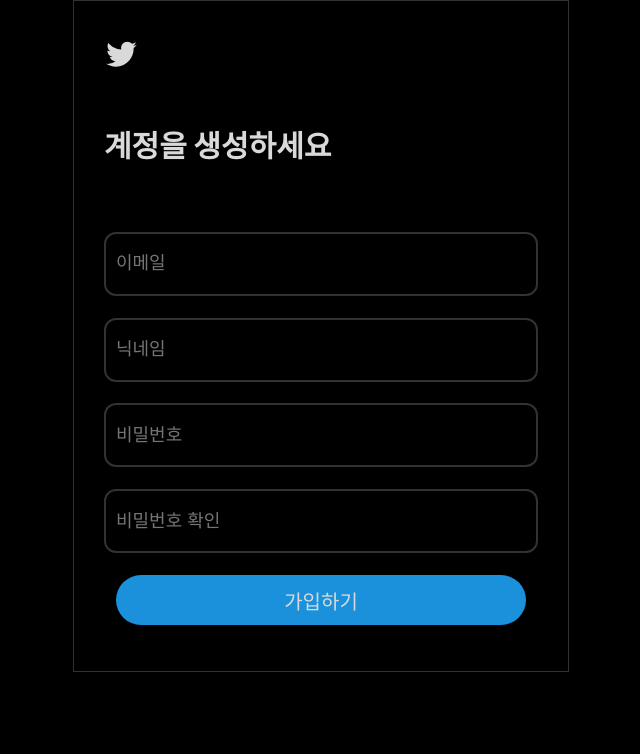
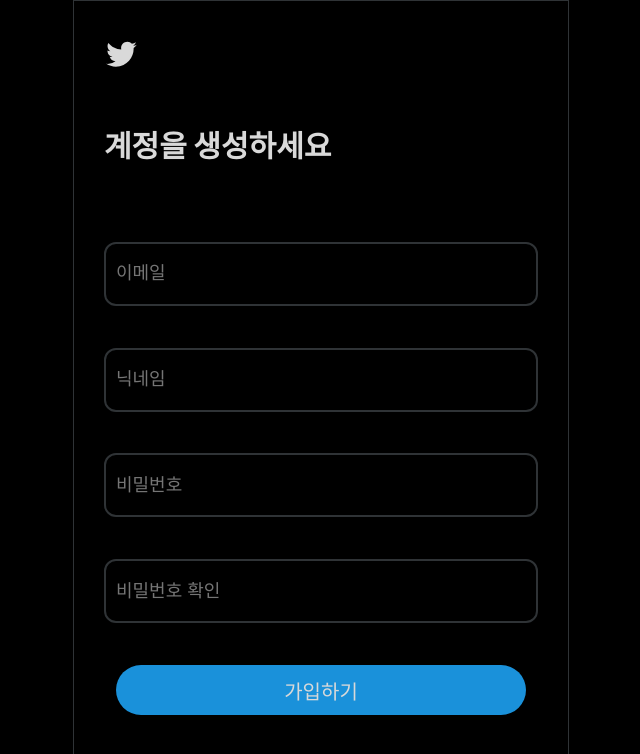
Before and after one commit to wglee0511/rweeter, a React (Create React App) app: page /signup in a window 1280 px wide. Shown: the top 754 px of the page, without its empty margins (319-959 px from the left). Built offline with nearby package versions, Linux system fonts and the light colour scheme.

Commit message:
Add firestore signup and login

```diff
--- a/package.json
+++ b/package.json
@@ -10,6 +10,8 @@
     "@testing-library/react": "^11.1.0",
     "@testing-library/user-event": "^12.1.10",
     "connected-react-router": "^6.9.1",
+    "firebase": "^8.7.0",
+    "formik": "^2.2.9",
     "lodash": "^4.17.21",
     "moment": "^2.29.1",
     "react": "^17.0.2",
@@ -21,7 +23,8 @@
     "redux-logger": "^3.0.6",
     "redux-thunk": "^2.3.0",
     "styled-components": "^5.3.0",
-    "web-vitals": "^1.0.1"
+    "web-vitals": "^1.0.1",
+    "yup": "^0.32.9"
   },
   "scripts": {
     "start": "react-scripts start",
--- a/src/App.js
+++ b/src/App.js
@@ -1,4 +1,4 @@
-import React from "react";
+import React, { useEffect } from "react";
 import { Redirect, Route, Switch } from "react-router-dom";
 import styled from "styled-components";
 import "./App.css";
@@ -7,9 +7,11 @@ import Login from "./pages/Login";
 import Signup from "./pages/Signup";
 import Main from "./pages/Main";
 import theme from "./shared/theme";
+import { connect, useSelector } from "react-redux";
 
 function App(props) {
-  const is_login = false;
+  const is_login = useSelector((state) => state.user.is_login);
+  useEffect(() => {}, []);
 
   return (
     <Wrapper className="App">
--- a/src/components/LoginForm.js
+++ b/src/components/LoginForm.js
@@ -18,6 +18,7 @@ LoginForm.defaultProps = {
 const Banner = styled.div`
   display: flex;
   flex-direction: column;
+  justify-content: space-between;
   height: ${(props) => props.height};
   padding: 35px 30px 35px 30px;
 `;
--- a/src/elements/Button.js
+++ b/src/elements/Button.js
@@ -3,10 +3,10 @@ import styled from "styled-components";
 import theme from "../shared/theme";
 
 const Button = (props) => {
-  const { _onClick, btnstyle, width, height, text, size } = props;
+  const { _onClick, btnstyle, width, height, text, size, type } = props;
   const styles = { btnstyle, width, height, size };
   return (
-    <ButtonStyle onClick={_onClick} {...styles}>
+    <ButtonStyle type={type} onClick={_onClick} {...styles}>
       {text}
     </ButtonStyle>
   );
@@ -19,6 +19,7 @@ Button.defaultProps = {
   height: "50px",
   text: "르위터",
   size: "25px",
+  type: "",
 };
 
 const ButtonStyle = styled.button`
--- a/src/elements/LoginInput.js
+++ b/src/elements/LoginInput.js
@@ -2,19 +2,8 @@ import React from "react";
 import styled from "styled-components";
 import theme from "../shared/theme";
 
-const LoginInput = (props) => {
-  const { children, width, height, size, placeholder, _onChange } = props;
-  const styles = {
-    width,
-    height,
-    size,
-  };
-
-  return (
-    <Input {...styles} placeholder={placeholder} onChange={_onChange}>
-      {children}
-    </Input>
-  );
+const LoginInput = ({ children, ...rest }) => {
+  return <Input {...rest}>{children}</Input>;
 };
 
 LoginInput.defaultProps = {
@@ -24,6 +13,7 @@ LoginInput.defaultProps = {
   size: "18px",
   placeholder: "르위터",
   _onChange: () => {},
+  type: "text",
 };
 
 const Input = styled.input`
--- a/src/index.js
+++ b/src/index.js
@@ -10,9 +10,7 @@ import { Provider } from "react-redux";
 ReactDOM.render(
   <Provider store={store}>
     <ConnectedRouter history={history}>
-      <React.StrictMode>
-        <App />
-      </React.StrictMode>
+      <App />
     </ConnectedRouter>
   </Provider>,
   document.getElementById("root")
--- a/src/pages/Login.js
+++ b/src/pages/Login.js
@@ -5,19 +5,63 @@ import Button from "../elements/Button";
 import LoginInput from "../elements/LoginInput";
 import LoginSubmitForm from "../elements/LoginSubmitForm";
 import styled from "styled-components";
+import { useFormik } from "formik";
+import { useDispatch } from "react-redux";
+import * as Yup from "yup";
+import theme from "../shared/theme";
+import { actionLoginForAuth } from "../redux/modules/user";
 
 const Login = (props) => {
-  const handleOnClick = () => {
-    props.history.push("/");
-  };
+  const dispatch = useDispatch();
+  const formik = useFormik({
+    initialValues: {
+      userId: "",
+      pwd: "",
+    },
+
+    validationSchema: Yup.object({
+      userId: Yup.string()
+        .email("이메일 형식이 아닙니다.")
+        .required("아이디를 입력해주세요!"),
+      pwd: Yup.string()
+        .min(8, "비밀번호는 8자리 이상이여야 합니다.")
+        .matches(/[a-zA-Z]/, "패스워드에는 반드시 영문을 포함해야합니다.")
+        .required("패스워드를 입력해주세요."),
+    }),
+
+    onSubmit: (values) => {
+      // dispatch 자리
+      dispatch(actionLoginForAuth(values));
+    },
+  });
   return (
     <LoginForm height="450px">
       <TwitterIcon fontSize="large" />
       <Intro>르위터 로그인</Intro>
-      <LoginSubmitForm _onSubmit>
-        <LoginInput placeholder="이메일" _onChange />
-        <LoginInput placeholder="닉네임" _onChange />
-        <Button text="가입하기" size="20px" _onClick={handleOnClick} />
+      <LoginSubmitForm _onSubmit={formik.handleSubmit}>
+        <LoginInput
+          placeholder="이메일"
+          id="userId"
+          name="userId"
+          type="userId"
+          onChange={formik.handleChange}
+          value={formik.values.userId}
+        />
+        {formik.touched.userId && formik.errors.userId ? (
+          <HelperMsg>{formik.errors.userId}</HelperMsg>
+        ) : null}
+        <LoginInput
+          placeholder="비밀번호"
+          id="pwd"
+          name="pwd"
+          type="password"
+          onChange={formik.handleChange}
+          value={formik.values.pwd}
+        />
+        {formik.touched.pwd && formik.errors.pwd ? (
+          <HelperMsg>{formik.errors.pwd}</HelperMsg>
+        ) : null}
+        <Button text="로그인하기" size="20px" type="submit" />
       </LoginSubmitForm>
     </LoginForm>
   );
@@ -29,5 +73,11 @@ const Intro = styled.h1`
   text-align: start;
   margin: 60px 0 60px;
 `;
+const HelperMsg = styled.div`
+  margin-top: 1rem;
+  font-size: 15px;
+  font-weight: 600;
+  color: ${theme.buttonColor};
+`;
 
 export default Login;
--- a/src/pages/Signup.js
+++ b/src/pages/Signup.js
@@ -5,31 +5,93 @@ import styled from "styled-components";
 import Button from "../elements/Button";
 import LoginInput from "../elements/LoginInput";
 import LoginSubmitForm from "../elements/LoginSubmitForm";
+import { useFormik } from "formik";
+import * as Yup from "yup";
+import theme from "../shared/theme";
+import { useDispatch } from "react-redux";
+import { actionSignupforAuth } from "../redux/modules/user";
 
 const Signup = (props) => {
-  const handleToLogin = () => {
-    props.history.push("/login");
-  };
-  const handleOnSubmit = (event) => {
-    event.preventDefalut();
-    props.history.push("/login");
-  };
+  const dispatch = useDispatch();
+  const formik = useFormik({
+    initialValues: {
+      userId: "",
+      userName: "",
+      pwd: "",
+      pwdCheck: "",
+    },
 
-  const emailChange = (event) => {};
-  const nameChange = (event) => {};
-  const passwordChange = (event) => {};
-  const secondnameChange = (event) => {};
+    validationSchema: Yup.object({
+      userId: Yup.string()
+        .email("이메일 형식이 아닙니다.")
+        .required("아이디를 입력해주세요!"),
+      userName: Yup.string().required("이름을 입력해주세요."),
+      pwd: Yup.string()
+        .min(8, "비밀번호는 8자리 이상이여야 합니다.")
+        .matches(/[a-zA-Z]/, "패스워드에는 반드시 영문을 포함해야합니다.")
+        .required("패스워드를 입력해주세요."),
+      pwdCheck: Yup.string()
+        .min(8, "비밀번호는 8자리 이상이여야 합니다.")
+        .required("패스워드를 재입력해주세요")
+        .oneOf([Yup.ref("pwd"), null], "비밀번호가 일치하지 않습니다."),
+    }),
+
+    onSubmit: (values) => {
+      // dispatch 자리
+      dispatch(actionSignupforAuth(values));
+    },
+  });
 
   return (
-    <LoginForm height="600px">
+    <LoginForm height="700px">
       <TwitterIcon fontSize="large" />
       <Intro>계정을 생성하세요</Intro>
-      <LoginSubmitForm _onSubmit={handleOnSubmit}>
-        <LoginInput placeholder="이메일" _onChange={emailChange} />
-        <LoginInput placeholder="닉네임" _onChange={nameChange} />
-        <LoginInput placeholder="비밀번호" _onChange={passwordChange} />
-        <LoginInput placeholder="비밀번호 확인" _onChange={secondnameChange} />
-        <Button text="가입하기" size="20px" _onClick={handleToLogin} />
+      <LoginSubmitForm _onSubmit={formik.handleSubmit}>
+        <LoginInput
+          placeholder="이메일"
+          id="userId"
+          name="userId"
+          type="userId"
+          onChange={formik.handleChange}
+          value={formik.values.userId}
+        />
+        {formik.touched.userId && formik.errors.userId ? (
+          <HelperMsg>{formik.errors.userId}</HelperMsg>
+        ) : null}
+        <LoginInput
+          placeholder="닉네임"
+          id="userName"
+          name="userName"
+          type="userName"
+          onChange={formik.handleChange}
+          value={formik.values.userName}
+        />
+        {formik.touched.userName && formik.errors.userName ? (
+          <HelperMsg>{formik.errors.userName}</HelperMsg>
+        ) : null}
+        <LoginInput
+          placeholder="비밀번호"
+          id="pwd"
+          name="pwd"
+          type="password"
+          onChange={formik.handleChange}
+          value={formik.values.pwd}
+        />
+        {formik.touched.pwd && formik.errors.pwd ? (
+          <HelperMsg>{formik.errors.pwd}</HelperMsg>
+        ) : null}
+        <LoginInput
+          placeholder="비밀번호 확인"
+          id="pwdCheck"
+          name="pwdCheck"
+          type="password"
+          onChange={formik.handleChange}
+          value={formik.values.pwdCheck}
+        />
+        {formik.touched.pwdCheck && formik.errors.pwdCheck ? (
+          <HelperMsg>{formik.errors.pwdCheck}</HelperMsg>
+        ) : null}
+        <Button text="가입하기" size="20px" type="submit" />
       </LoginSubmitForm>
     </LoginForm>
   );
@@ -41,5 +103,11 @@ const Intro = styled.h1`
   text-align: start;
   margin: 60px 0 60px;
 `;
+const HelperMsg = styled.div`
+  margin-top: 1rem;
+  font-size: 15px;
+  font-weight: 600;
+  color: ${theme.buttonColor};
+`;
 
 export default Signup;
--- a/src/redux/modules/user.js
+++ b/src/redux/modules/user.js
@@ -1,4 +1,5 @@
 import { createSlice } from "@reduxjs/toolkit";
+import { firebaseAuth } from "../../shared/firebase";
 
 const initialState = {
   user: {
@@ -7,14 +8,69 @@ const initialState = {
     user_profile: "",
     user_name: "라쿤",
   },
-  is_Loading: false,
-  is_Login: false,
+  is_loading: false,
+  is_login: false,
 };
 
 const user = createSlice({
   name: "user",
-  initialState,
-  reducers: {},
+  initialState: initialState,
+  reducers: {
+    actionSetUser: (state, action) => {
+      state.user = action.payload;
+      state.is_login = true;
+    },
+  },
 });
 
+export const actionSignupforAuth =
+  (user_info) =>
+  async (dispatch, getState, { history }) => {
+    //{userId: "ranazang@naver.com", userName: "라쿤", pwd: "ddt12143", pwdCheck: "ddt12143"}
+    try {
+      await firebaseAuth.createUserWithEmailAndPassword(
+        user_info.userId,
+        user_info.pwd
+      );
+      const uid = user.uid;
+      await firebaseAuth.currentUser.updateProfile({
+        displayName: user_info.userName,
+      });
+      const userForRedux = {
+        user_id: user_info.userId,
+        user_uid: uid,
+        user_profile: "",
+        user_name: user_info.userName,
+      };
+      dispatch(actionSetUser(userForRedux));
+      history.push("/");
+    } catch (error) {
+      window.alert(error.message);
+    }
+  };
+
+export const actionLoginForAuth =
+  (user_info) =>
+  async (dispatch, getState, { history }) => {
+    //{userId: "ranazang@naver.com", pwd: "sadasdas"}
+    const user = await firebaseAuth.signInWithEmailAndPassword(
+      user_info.userId,
+      user_info.pwd
+    );
+    const userForRedux = {
+      user_id: user.user.email,
+      user_uid: user.user.uid,
+      user_profile: "",
+      user_name: user.user.displayName,
+    };
+    dispatch(actionSetUser(userForRedux));
+    history.push("/");
+    try {
+    } catch (error) {
+      window.alert(error.message);
+    }
+  };
+
+export const { actionSetUser } = user.actions;
+
 export default user;
--- /dev/null
+++ b/src/shared/firebase.js
@@ -0,0 +1,20 @@
+import firebase from "firebase/app";
+import "firebase/auth";
+import "firebase/firestore";
+import "firebase/storage";
+
+const firebaseConfig = {
+  apiKey: "AIzaSyAhNj_1yx9TZXqE61irpE1GFGnE7xdFfF0",
+  authDomain: "rweeeter.firebaseapp.com",
+  projectId: "rweeeter",
+  storageBucket: "rweeeter.appspot.com",
+  messagingSenderId: "744093592076",
+  appId: "1:744093592076:web:ceb58c4beaabce4c1a9c29",
+};
+// Initialize Firebase
+firebase.initializeApp(firebaseConfig);
+
+export const apiKey = firebaseConfig.apiKey;
+export const firebaseAuth = firebase.auth();
+export const firebaseStore = firebase.firestore();
+export const firebaseStorage = firebase.storage();
```
Also changed, not shown: src/shared/emailchecker.js (added, +8 -0 lines), 1 other file (tests, documents, lock files or other folders).
